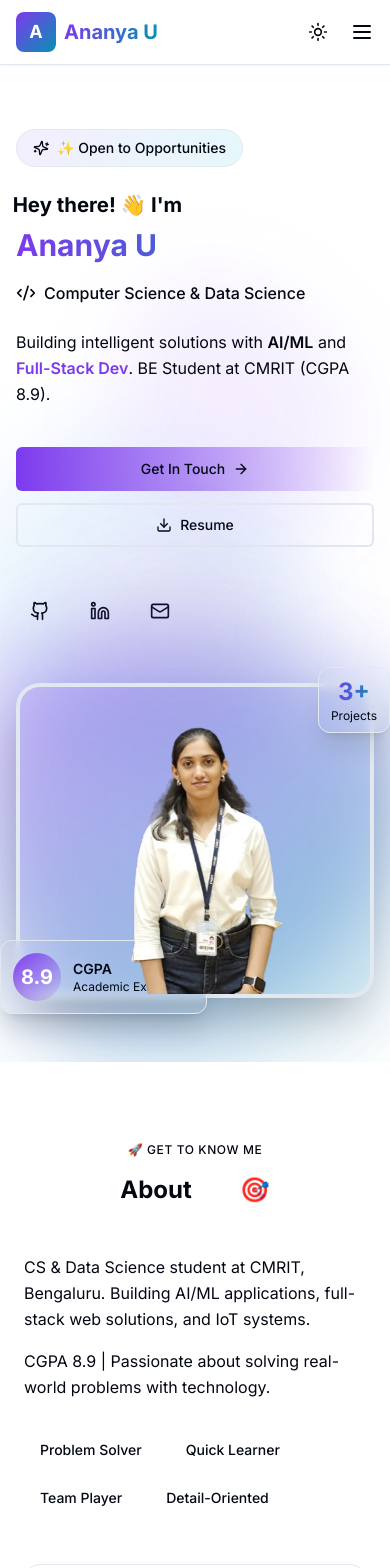
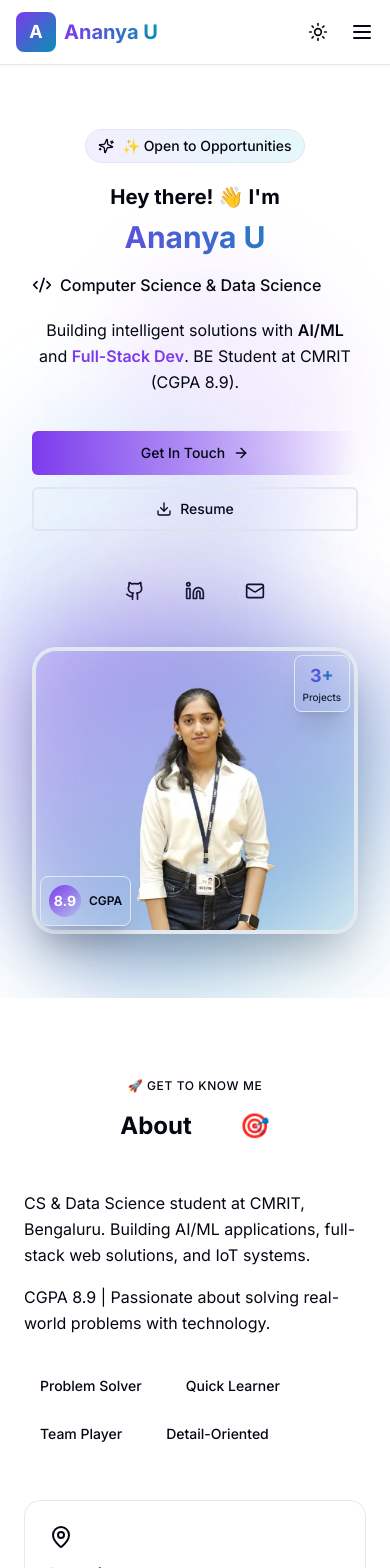
Before and after one commit to anu0908r/portfolio, a Next.js app: page / in a window 390 px wide. Shown: the top 1568 px of the page. Built offline with nearby package versions, Linux system fonts and the light colour scheme.

Commit message:
Fix mobile responsiveness: better element sizing, proper breakpoints, improved mobile menu

```diff
--- a/src/components/layout/footer.tsx
+++ b/src/components/layout/footer.tsx
@@ -3,25 +3,25 @@ import { Github, Linkedin, Mail, Code, Heart } from 'lucide-react'
 
 export function Footer() {
   return (
-    <footer className="relative border-t bg-gradient-to-b from-background to-muted/20 py-12 px-6">
+    <footer className="relative border-t bg-gradient-to-b from-background to-muted/20 py-8 sm:py-12 px-4 sm:px-6">
       {/* Decorative gradient */}
       <div className="absolute inset-x-0 top-0 h-px bg-gradient-to-r from-transparent via-primary/50 to-transparent" />
 
       <div className="container max-w-6xl mx-auto">
         <div className="text-center">
-          <div className="mb-6">
-            <div className="inline-flex items-center justify-center w-12 h-12 rounded-xl bg-gradient-to-br from-violet-600 via-primary to-cyan-600 text-white font-bold text-xl mb-3">
+          <div className="mb-4 sm:mb-6">
+            <div className="inline-flex items-center justify-center w-10 h-10 sm:w-12 sm:h-12 rounded-xl bg-gradient-to-br from-violet-600 via-primary to-cyan-600 text-white font-bold text-lg sm:text-xl mb-2 sm:mb-3">
               A
             </div>
-            <h3 className="text-2xl font-bold bg-gradient-to-r from-violet-600 via-primary to-cyan-600 bg-clip-text text-transparent mb-2">
+            <h3 className="text-xl sm:text-2xl font-bold bg-gradient-to-r from-violet-600 via-primary to-cyan-600 bg-clip-text text-transparent mb-1 sm:mb-2">
               Ananya U
             </h3>
-            <p className="text-muted-foreground">
-              Computer Science & Data Science Student
+            <p className="text-sm sm:text-base text-muted-foreground">
+              CS & Data Science Student 💻
             </p>
           </div>
 
-          <div className="flex justify-center gap-4 mb-8">
+          <div className="flex justify-center gap-3 sm:gap-4 mb-6 sm:mb-8">
             {[
               { icon: Github, href: 'https://github.com/anu0908r', label: 'GitHub' },
               { icon: Linkedin, href: 'https://www.linkedin.com/in/ananya-u-34205530a', label: 'LinkedIn' },
@@ -33,20 +33,17 @@ export function Footer() {
                 href={social.href}
                 target={social.label !== 'Email' ? '_blank' : undefined}
                 rel={social.label !== 'Email' ? 'noopener noreferrer' : undefined}
-                className="w-10 h-10 rounded-full bg-muted hover:bg-gradient-to-br hover:from-violet-600 hover:to-primary hover:text-white transition-all duration-300 flex items-center justify-center hover:scale-110"
+                className="w-9 h-9 sm:w-10 sm:h-10 rounded-full bg-muted hover:bg-gradient-to-br hover:from-violet-600 hover:to-primary hover:text-white transition-all duration-300 flex items-center justify-center hover:scale-110"
                 aria-label={social.label}
               >
-                <social.icon className="w-5 h-5" />
+                <social.icon className="w-4 h-4 sm:w-5 sm:h-5" />
               </Link>
             ))}
           </div>
 
-          <div className="space-y-2">
-            <p className="text-sm text-muted-foreground">
-              &copy; {new Date().getFullYear()} Ananya U. All rights reserved.
-            </p>
-            <p className="text-sm text-muted-foreground flex items-center justify-center gap-2">
-              Built by Ananya U
+          <div className="space-y-1 sm:space-y-2">
+            <p className="text-xs sm:text-sm text-muted-foreground">
+              © {new Date().getFullYear()} Ananya U ✨
             </p>
           </div>
         </div>
--- a/src/components/layout/header.tsx
+++ b/src/components/layout/header.tsx
@@ -76,18 +76,26 @@ export function Header() {
 
       {/* Mobile Menu */}
       {mobileMenuOpen && (
-        <div className="md:hidden border-t">
-          <nav className="flex flex-col space-y-3 p-4">
+        <div className="md:hidden border-t bg-background/95 backdrop-blur-xl">
+          <nav className="flex flex-col p-4 space-y-1">
             {navLinks.map((link) => (
               <Link
                 key={link.href}
                 href={link.href}
-                className="text-sm font-medium hover:text-primary"
+                className="text-sm font-medium py-3 px-4 rounded-lg hover:bg-muted hover:text-primary transition-colors"
                 onClick={() => setMobileMenuOpen(false)}
               >
                 {link.label}
               </Link>
             ))}
+            <div className="pt-3 mt-3 border-t">
+              <Button asChild size="sm" className="w-full gap-2 bg-gradient-to-r from-violet-600 to-primary hover:from-violet-700 hover:to-primary/90">
+                <Link href="/1CR23CD007_ANANYA.U_RESUME1.pdf" target="_blank" onClick={() => setMobileMenuOpen(false)}>
+                  <Download className="h-4 w-4" />
+                  Download Resume
+                </Link>
+              </Button>
+            </div>
           </nav>
         </div>
       )}
--- a/src/components/sections/experience.tsx
+++ b/src/components/sections/experience.tsx
@@ -56,14 +56,14 @@ export function Experience() {
           transition={{ duration: 0.5 }}
           viewport={{ once: true }}
         >
+          <p className="text-xs sm:text-sm font-medium text-primary tracking-wider uppercase mb-3 sm:mb-4">
+            🎪 Where I've Been Active
+          </p>
           <h2 className="text-2xl sm:text-3xl md:text-4xl font-bold text-center mb-3 sm:mb-4">
-            Experience & <span className="bg-gradient-to-r from-primary to-blue-600 bg-clip-text text-transparent">Involvement</span> 🎪
+            Experience & <span className="bg-gradient-to-r from-primary to-blue-600 bg-clip-text text-transparent">Involvement</span>
           </h2>
           <p className="text-sm sm:text-base text-muted-foreground text-center mb-8 sm:mb-12 max-w-2xl mx-auto px-4">
             Coding, learning & having fun! 🎉
-          </p>
-          <p className="text-muted-foreground text-center mb-16 max-w-2xl mx-auto">
-            Active participation in technical clubs, hackathons, and campus events
           </p>
         </motion.div>
 
--- a/src/components/sections/hero.tsx
+++ b/src/components/sections/hero.tsx
@@ -37,21 +37,21 @@ export function Hero() {
         />
       </div>
 
-      <div className="container max-w-7xl mx-auto relative z-10">
-        <div className="grid lg:grid-cols-2 gap-12 items-center">
+      <div className="container max-w-7xl mx-auto relative z-10 px-4 sm:px-6">
+        <div className="grid lg:grid-cols-2 gap-8 lg:gap-12 items-center">
           {/* Left Content - Text */}
           <motion.div
             initial={{ opacity: 0, y: 30 }}
             animate={{ opacity: 1, y: 0 }}
             transition={{ duration: 0.7, ease: "easeOut" }}
-            className="space-y-6"
+            className="space-y-5 sm:space-y-6 text-center lg:text-left"
           >
             {/* Badge */}
             <motion.div
               initial={{ opacity: 0, scale: 0.9 }}
               animate={{ opacity: 1, scale: 1 }}
               transition={{ delay: 0.2 }}
-              className="inline-flex items-center gap-2 px-4 py-2 rounded-full bg-gradient-to-r from-violet-500/10 via-primary/10 to-cyan-500/10 border border-primary/20"
+              className="inline-flex items-center gap-2 px-3 sm:px-4 py-1.5 sm:py-2 rounded-full bg-gradient-to-r from-violet-500/10 via-primary/10 to-cyan-500/10 border border-primary/20 mx-auto lg:mx-0"
             >
               <motion.div
                 animate={{ rotate: [0, 10, -10, 0] }}
@@ -131,7 +131,7 @@ export function Hero() {
               initial={{ opacity: 0 }}
               animate={{ opacity: 1 }}
               transition={{ delay: 0.7 }}
-              className="flex gap-3 pt-4"
+              className="flex gap-3 pt-4 justify-center lg:justify-start"
             >
               {[
                 { icon: Github, href: 'https://github.com/anu0908r', label: 'GitHub' },
@@ -201,15 +201,15 @@ export function Hero() {
                 initial={{ opacity: 0, x: -20 }}
                 animate={{ opacity: 1, x: 0 }}
                 transition={{ delay: 1 }}
-                className="absolute -bottom-4 -left-4 sm:-bottom-6 sm:-left-6 bg-background/90 backdrop-blur-sm border rounded-xl sm:rounded-2xl p-3 sm:p-4 shadow-xl"
+                className="absolute bottom-2 left-2 sm:-bottom-4 sm:-left-4 lg:-bottom-6 lg:-left-6 bg-background/95 backdrop-blur-sm border rounded-lg sm:rounded-xl lg:rounded-2xl p-2 sm:p-3 lg:p-4 shadow-xl"
               >
-                <div className="flex items-center gap-3">
-                  <div className="w-12 h-12 rounded-full bg-gradient-to-br from-violet-600 to-primary flex items-center justify-center text-white font-bold text-xl">
+                <div className="flex items-center gap-2 sm:gap-3">
+                  <div className="w-8 h-8 sm:w-10 sm:h-10 lg:w-12 lg:h-12 rounded-full bg-gradient-to-br from-violet-600 to-primary flex items-center justify-center text-white font-bold text-sm sm:text-lg lg:text-xl">
                     8.9
                   </div>
                   <div>
-                    <div className="text-sm font-semibold">CGPA</div>
-                    <div className="text-xs text-muted-foreground">Academic Excellence</div>
+                    <div className="text-xs sm:text-sm font-semibold">CGPA</div>
+                    <div className="text-[10px] sm:text-xs text-muted-foreground hidden sm:block">Academic Excellence</div>
                   </div>
                 </div>
               </motion.div>
@@ -219,11 +219,11 @@ export function Hero() {
                 initial={{ opacity: 0, y: -20 }}
                 animate={{ opacity: 1, y: 0 }}
                 transition={{ delay: 1.2 }}
-                className="absolute -top-4 -right-4 sm:-top-6 sm:-right-6 bg-background/90 backdrop-blur-sm border rounded-xl sm:rounded-2xl px-3 py-2 sm:px-4 sm:py-3 shadow-xl"
+                className="absolute top-2 right-2 sm:-top-4 sm:-right-4 lg:-top-6 lg:-right-6 bg-background/95 backdrop-blur-sm border rounded-lg sm:rounded-xl lg:rounded-2xl px-2 py-1.5 sm:px-3 sm:py-2 lg:px-4 lg:py-3 shadow-xl"
               >
                 <div className="text-center">
-                  <div className="text-2xl font-bold bg-gradient-to-r from-violet-600 to-cyan-600 bg-clip-text text-transparent">3+</div>
-                  <div className="text-xs text-muted-foreground">Projects</div>
+                  <div className="text-lg sm:text-xl lg:text-2xl font-bold bg-gradient-to-r from-violet-600 to-cyan-600 bg-clip-text text-transparent">3+</div>
+                  <div className="text-[10px] sm:text-xs text-muted-foreground">Projects</div>
                 </div>
               </motion.div>
             </div>
--- a/src/components/sections/skills.tsx
+++ b/src/components/sections/skills.tsx
@@ -41,12 +41,12 @@ export function Skills() {
   return (
     <section id="skills" className="py-20 sm:py-24 bg-muted/30 px-6">
       <div className="container max-w-6xl mx-auto">
-        <div className="text-center mb-16">
-          <p className="text-sm font-medium text-primary tracking-wider uppercase mb-4">
-            What I Know
+        <div className="text-center mb-8 sm:mb-12 lg:mb-16">
+          <p className="text-xs sm:text-sm font-medium text-primary tracking-wider uppercase mb-3 sm:mb-4">
+            ⚡ What I Know
           </p>
-          <h2 className="text-4xl font-bold">
-            Technical <span className="bg-gradient-to-r from-primary to-blue-600 bg-clip-text text-transparent">Skills</span>
+          <h2 className="text-2xl sm:text-3xl md:text-4xl font-bold">
+            Technical <span className="bg-gradient-to-r from-primary to-blue-600 bg-clip-text text-transparent">Skills</span> 💻
           </h2>
         </div>
 
```
